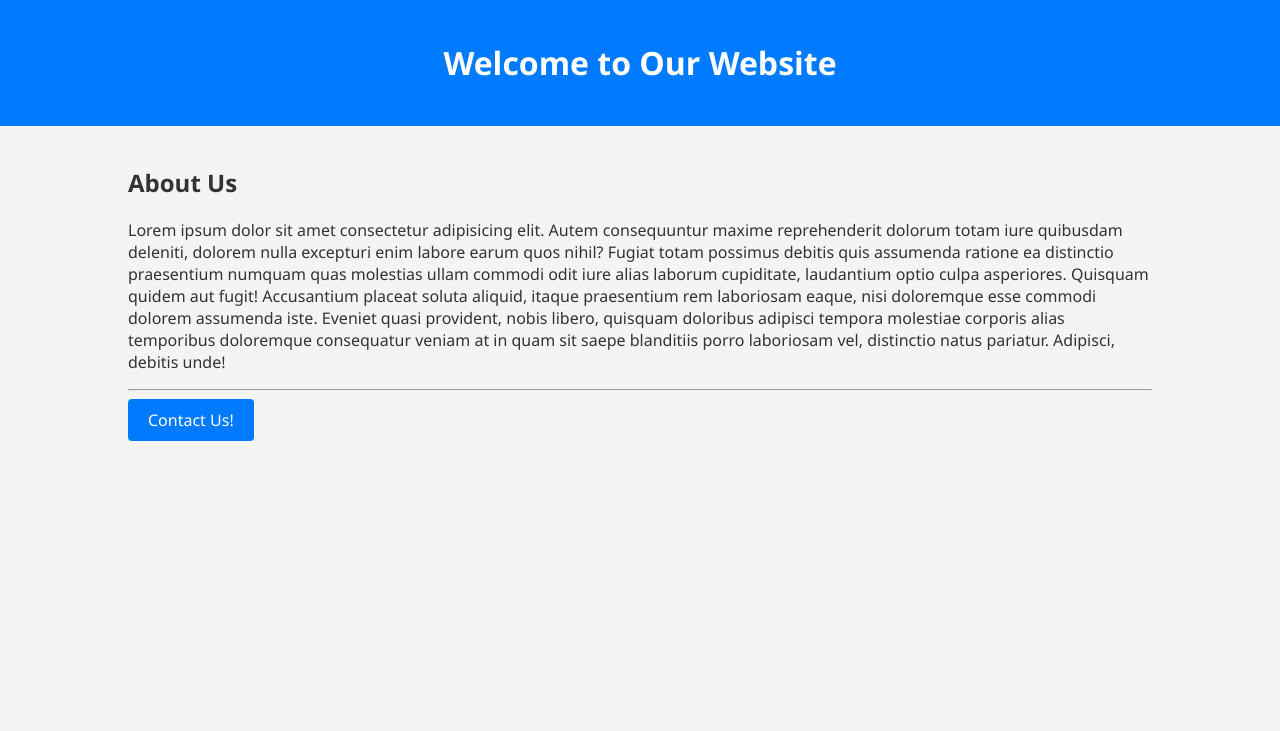
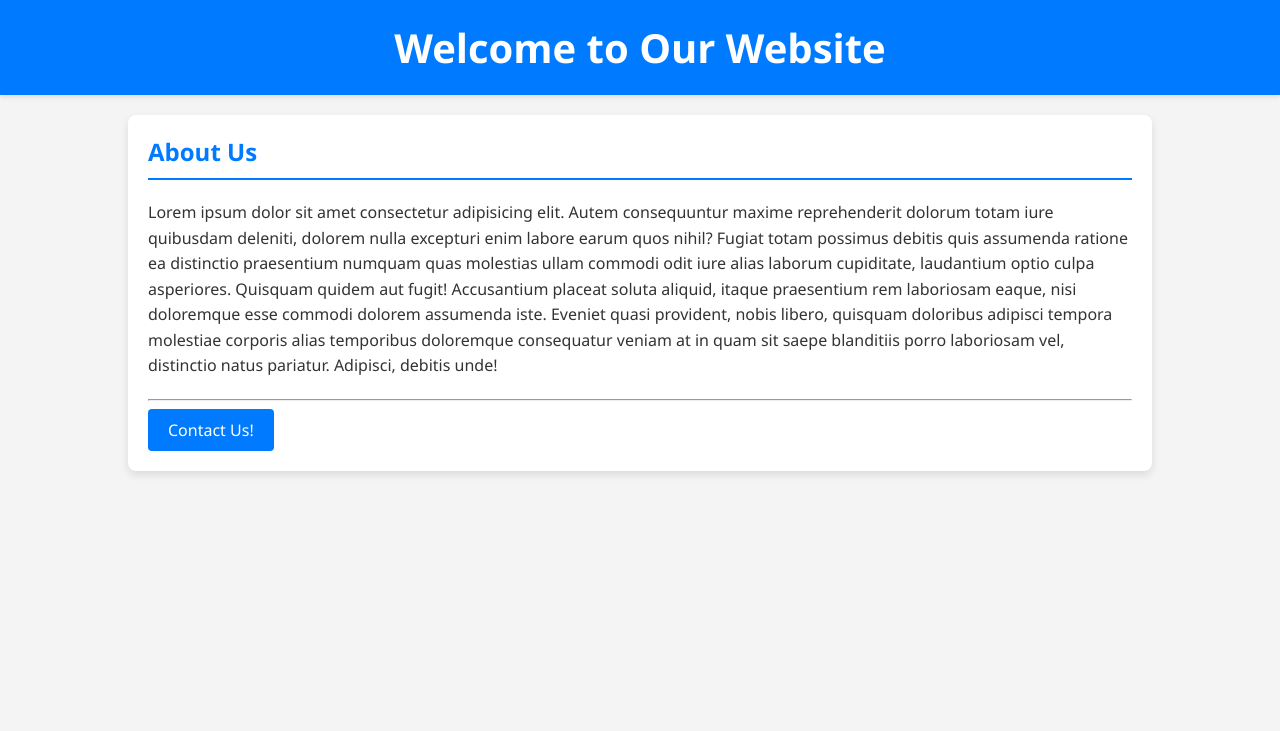
Before and after one commit to Clayy1311/Tugas_git, a PHP site: page / in a window 1280 px wide. Shown: the top 731 px of the page. Run offline with PHP 8.4, Linux system fonts and the light colour scheme.

Commit message:
commit ke dua perbaikan halaman index

```diff
--- a/index.php
+++ b/index.php
@@ -12,28 +12,18 @@
             background-color: #f4f4f4;
             color: #333;
         }
-        .button {
-    display: inline-block;
-    padding: 10px 20px;
-    font-size: 16px;
-    color: #fff;
-    background-color: #007bff; /* Ganti dengan warna latar belakang yang diinginkan */
-    text-align: center;
-    text-decoration: none; /* Menghilangkan garis bawah default */
-    border-radius: 4px;
-    border: none;
-    cursor: pointer;
-    transition: background-color 0.3s ease;
-}
 
-.button:hover {
-    background-color: #0056b3; /* Ganti dengan warna latar belakang saat hover */
-}
         header {
             background-color: #007bff;
             color: #fff;
             padding: 20px;
             text-align: center;
+            box-shadow: 0 2px 5px rgba(0, 0, 0, 0.1);
+        }
+
+        h1 {
+            margin: 0;
+            font-size: 2.5em;
         }
 
         .container {
@@ -43,63 +33,45 @@
             padding: 20px;
         }
 
-        h1 {
-            color: white;
-        }
-
         .section {
             margin-bottom: 40px;
-        }
-
-        .contact-form {
+            padding: 20px;
             background-color: #fff;
-            padding: 20px;
             border-radius: 8px;
             box-shadow: 0 4px 8px rgba(0, 0, 0, 0.1);
         }
 
-        label {
-            display: block;
-            margin-bottom: 8px;
-            font-weight: bold;
+        h2 {
+            margin-top: 0;
+            color: #007bff;
+            border-bottom: 2px solid #007bff;
+            padding-bottom: 10px;
         }
 
-        input[type="text"],
-        input[type="email"],
-        textarea {
-            width: 100%;
-            padding: 10px;
-            margin-bottom: 12px;
-            border: 1px solid #ccc;
-            border-radius: 4px;
-            box-sizing: border-box;
-            font-size: 16px;
+        p {
+            line-height: 1.6;
+            margin-bottom: 20px;
         }
 
-        button {
+        .button {
+            display: inline-block;
+            padding: 10px 20px;
+            font-size: 16px;
+            color: #fff;
             background-color: #007bff;
-            color: #fff;
+            text-align: center;
+            text-decoration: none;
+            border-radius: 4px;
             border: none;
-            padding: 12px;
-            border-radius: 4px;
             cursor: pointer;
-            font-size: 16px;
             transition: background-color 0.3s ease;
         }
 
-        button:hover {
+        .button:hover {
             background-color: #0056b3;
         }
 
-        footer {
-            background-color: #007bff;
-            color: #fff;
-            text-align: center;
-            padding: 10px;
-            position: fixed;
-            bottom: 0;
-            width: 100%;
-        }
+
     </style>
 </head>
 <body>
@@ -110,17 +82,12 @@
         <section class="section">
             <h2>About Us</h2>
             <p>Lorem ipsum dolor sit amet consectetur adipisicing elit. Autem consequuntur maxime reprehenderit dolorum totam iure quibusdam deleniti, dolorem nulla excepturi enim labore earum quos nihil? Fugiat totam possimus debitis quis assumenda ratione ea distinctio praesentium numquam quas molestias ullam commodi odit iure alias laborum cupiditate, laudantium optio culpa asperiores. Quisquam quidem aut fugit! Accusantium placeat soluta aliquid, itaque praesentium rem laboriosam eaque, nisi doloremque esse commodi dolorem assumenda iste. Eveniet quasi provident, nobis libero, quisquam doloribus adipisci tempora molestiae corporis alias temporibus doloremque consequatur veniam at in quam sit saepe blanditiis porro laboriosam vel, distinctio natus pariatur. Adipisci, debitis unde!</p>
-
-                <hr>
+            <hr>
             <a href="home.php" class="button">Contact Us!</a>
         </section>
+    </div>
+    <footer>
 
-
-
-
-        </section>
-
-    </div>
-
+    </footer>
 </body>
 </html>
```
